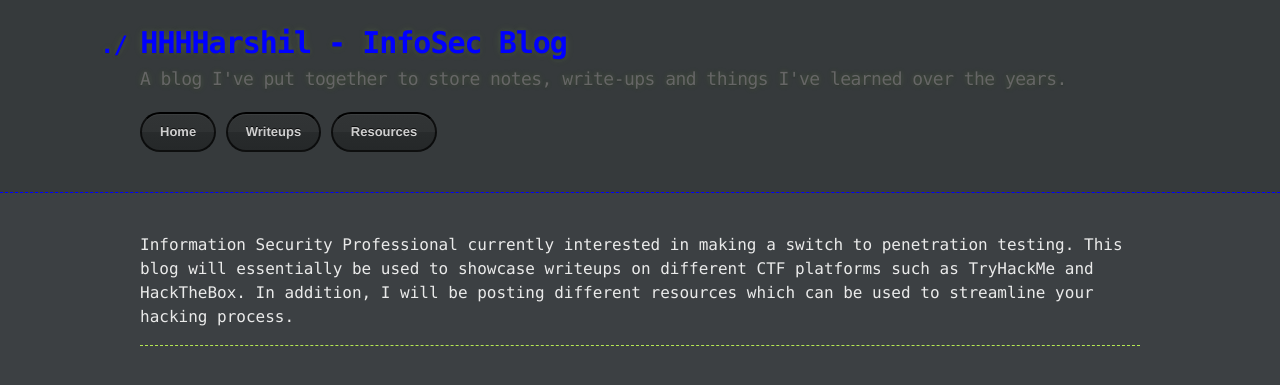
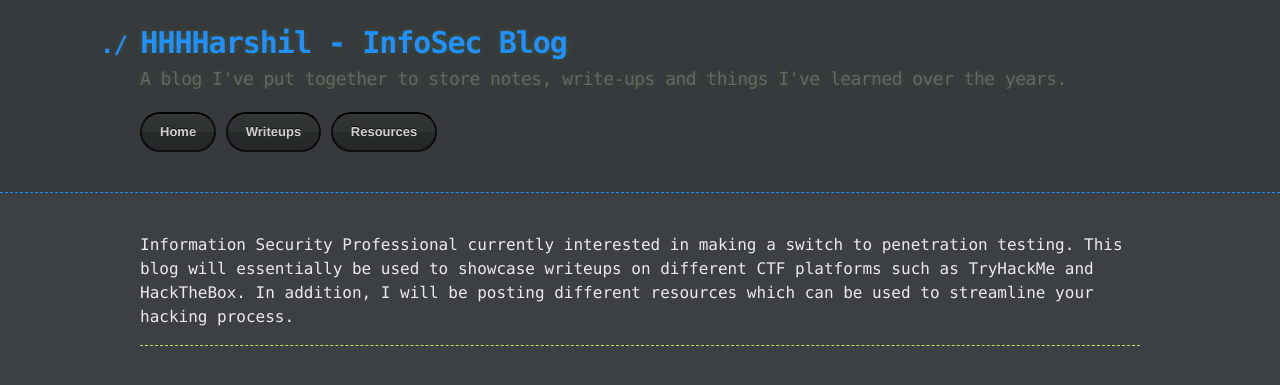
Before and after one commit to hhhharshil/hhhharshil.github.io, a Jekyll site: the page built from index.md, in a window 1280 px wide. Shown: the top 385 px of the page. Built offline with Jekyll 4.4.1, drawn with Linux system fonts in a browser that asks for light colours.

Commit message:
Update _default_colors.scss

```diff
--- a/_sass/_default_colors.scss
+++ b/_sass/_default_colors.scss
@@ -3,7 +3,7 @@ $alto: #d0d0d0;
 $bouquet: #aa759f;
 $chelsea-cucumber: #90a959;
 $cod-grey: #151515;
-$conifer: #0000FF;
+$conifer: #1e90ff;
 $dove-grey: #666;
 $gallery: #eaeaea;
 $grey: #888;
```
